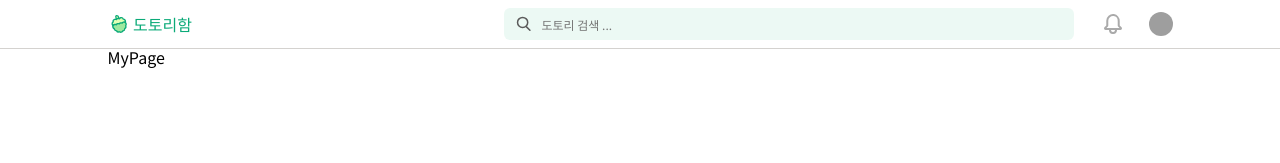
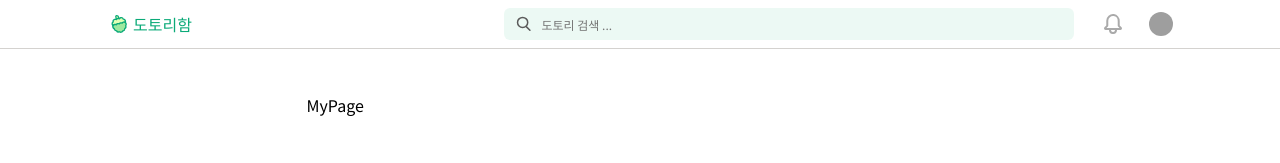
Before and after one commit to ksmfou98/dotoriham-web, a React (Create React App) app: page /my in a window 1280 px wide. Shown: the top 163 px of the page. Built offline with nearby package versions, Linux system fonts and the light colour scheme; grey boxes are pictures that could not be loaded; a web font is replaced by a local one.

Commit message:
feat: MyPage Template UI

```diff
--- /dev/null
+++ b/src/components/mypage/MyPageTemplate.tsx
@@ -0,0 +1,25 @@
+import React, { ReactNode } from "react";
+import styled from "styled-components";
+
+interface MyPageTemplateProps {
+  children: ReactNode;
+}
+
+function MyPageTemplate({ children }: MyPageTemplateProps) {
+  return (
+    <MyPageBlock>
+      <MyPageInner>{children}</MyPageInner>
+    </MyPageBlock>
+  );
+}
+
+const MyPageBlock = styled.div`
+  width: 667px;
+  margin: 0 auto;
+`;
+
+const MyPageInner = styled.div`
+  padding-top: 48px;
+`;
+
+export default MyPageTemplate;
--- a/src/pages/MyPage.tsx
+++ b/src/pages/MyPage.tsx
@@ -1,7 +1,12 @@
+import MyPageTemplate from "components/mypage/MyPageTemplate";
 import React from "react";
 
 function MyPage() {
-  return <div>MyPage</div>;
+  return (
+    <MyPageTemplate>
+      <div>MyPage</div>
+    </MyPageTemplate>
+  );
 }
 
 export default MyPage;
```
Also changed, not shown: 1 other file (tests, documents, lock files or other folders).
